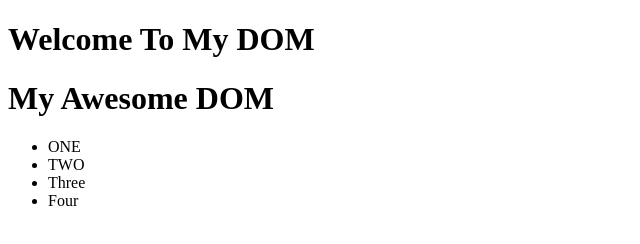
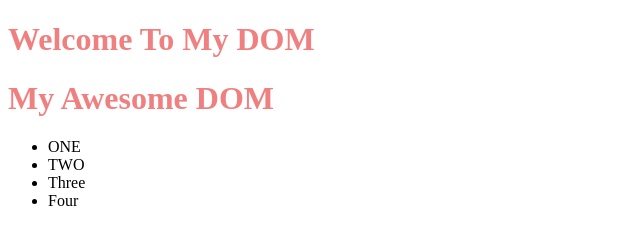
Before and after one commit to sadiaprova12/Tour-Of-Dom, a plain HTML site: page index.html in a window 1280 px wide. Shown: the whole page, without its empty margins (0-640 px from the left). Drawn offline with Linux system fonts and the light colour scheme.

Commit message:
added styles links

```diff
--- a/index.html
+++ b/index.html
@@ -1,9 +1,13 @@
+<!--
+    25-1 What Is Dom, Connect Your JS File With Html File
+-->
 <!DOCTYPE html>
 <html lang="en">
 <head>
     <meta charset="UTF-8">
     <meta name="viewport" content="width=device-width, initial-scale=1.0">
     <title>Tour Of Dom</title>
+    <link rel="stylesheet" href="styles/style.css">
 </head>
 <body>
     <header>
```
